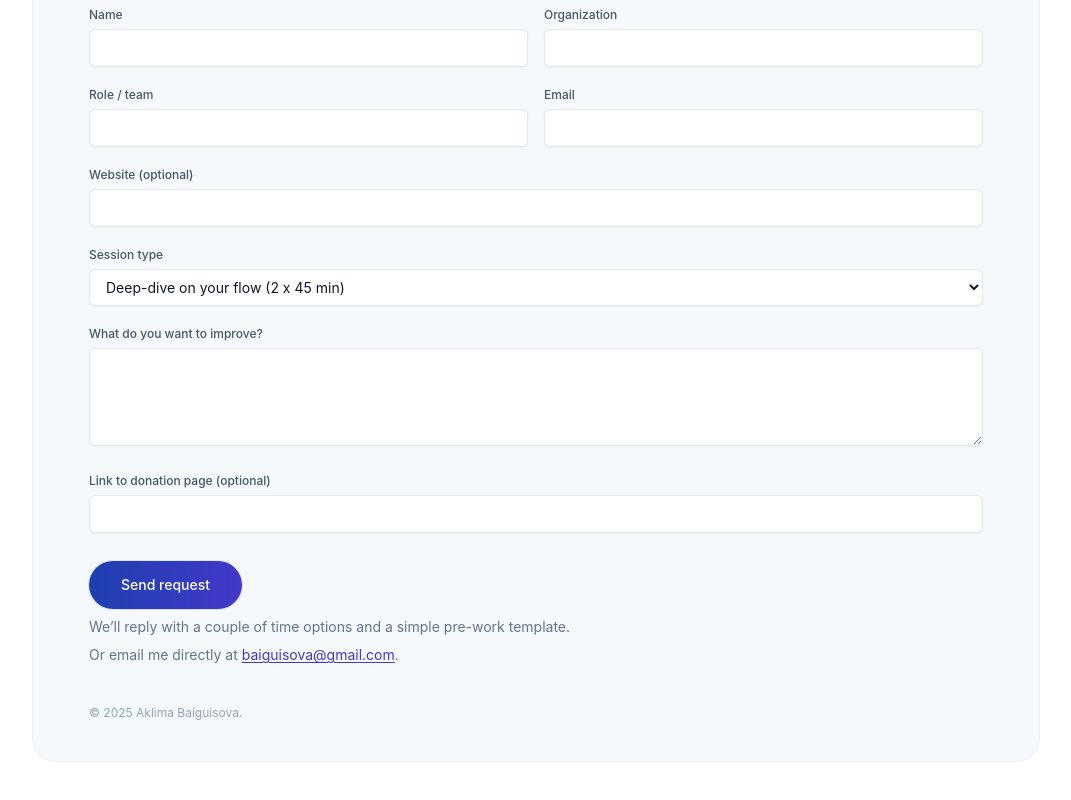
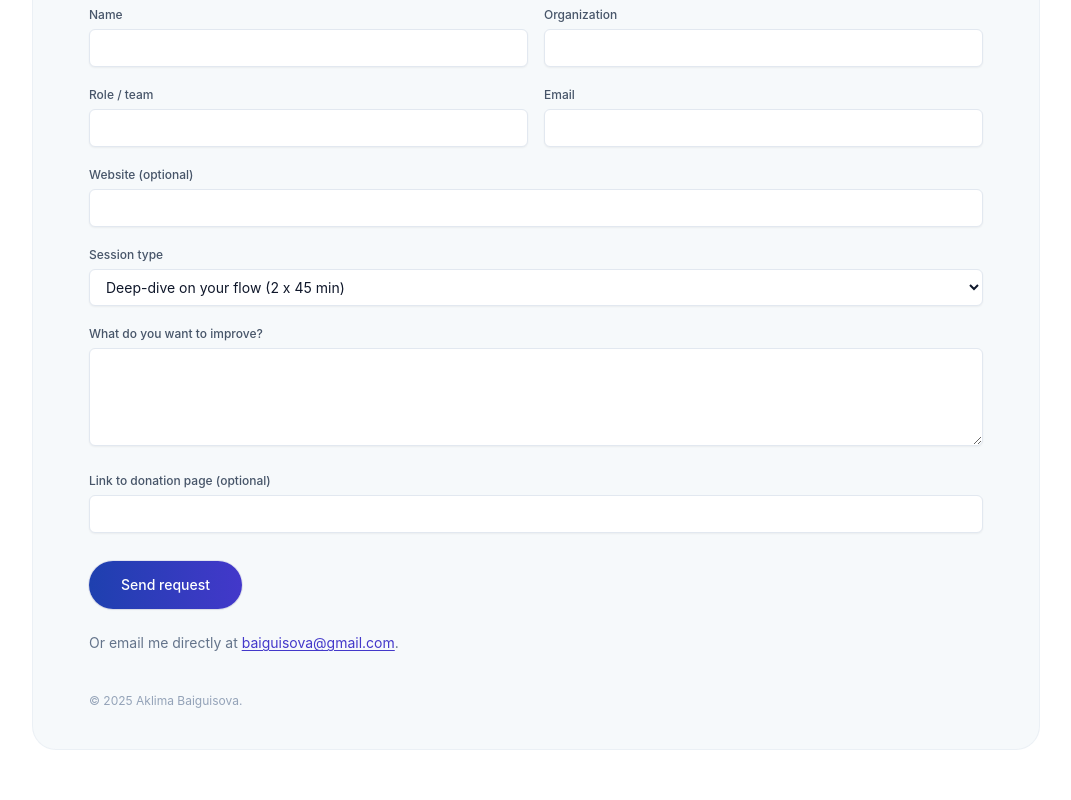
Before and after one commit to baiguisova-aklima/portfolio, a Next.js app: page /fundraising-quick-wins-lab in a window 1280 px wide. Shown: the part 4462-5262 px from the top of the page, without its empty margins (104-1175 px from the left). Built offline with nearby package versions, Linux system fonts and the light colour scheme.

Commit message:
Refactor button styling and remove redundant text in fundraising quick wins lab page for improved layout and user focus

```diff
--- a/app/fundraising-quick-wins-lab/page.tsx
+++ b/app/fundraising-quick-wins-lab/page.tsx
@@ -637,13 +637,10 @@ export default function Quickwins() {
             <div className="space-y-2 pt-2">
               <button
                 type="submit"
-                className="inline-flex items-center justify-center rounded-full bg-gradient-to-r from-blue-800 to-indigo-700 px-8 py-3.5 text-sm font-medium text-white shadow-sm ring-1 ring-indigo-900/10 hover:from-blue-700 hover:to-indigo-600 hover:ring-indigo-800/20 transition-all duration-300 ease-out hover:-translate-y-[1px] hover:shadow-md min-h-[44px]"
+                className="mb-4 inline-flex items-center justify-center rounded-full bg-gradient-to-r from-blue-800 to-indigo-700 px-8 py-3.5 text-sm font-medium text-white shadow-sm ring-1 ring-indigo-900/10 hover:from-blue-700 hover:to-indigo-600 hover:ring-indigo-800/20 transition-all duration-300 ease-out hover:-translate-y-[1px] hover:shadow-md min-h-[44px]"
               >
                 Send request
               </button>
-              <p className="text-xs lg:text-sm text-slate-500 leading-relaxed">
-                We’ll reply with a couple of time options and a simple pre-work template.
-              </p>
               <p className="text-xs lg:text-sm text-slate-500 leading-relaxed">
                 Or email me directly at{' '}
                 <a href="mailto:baiguisova@gmail.com" className="text-indigo-700 underline underline-offset-2 hover:text-indigo-800">
```
